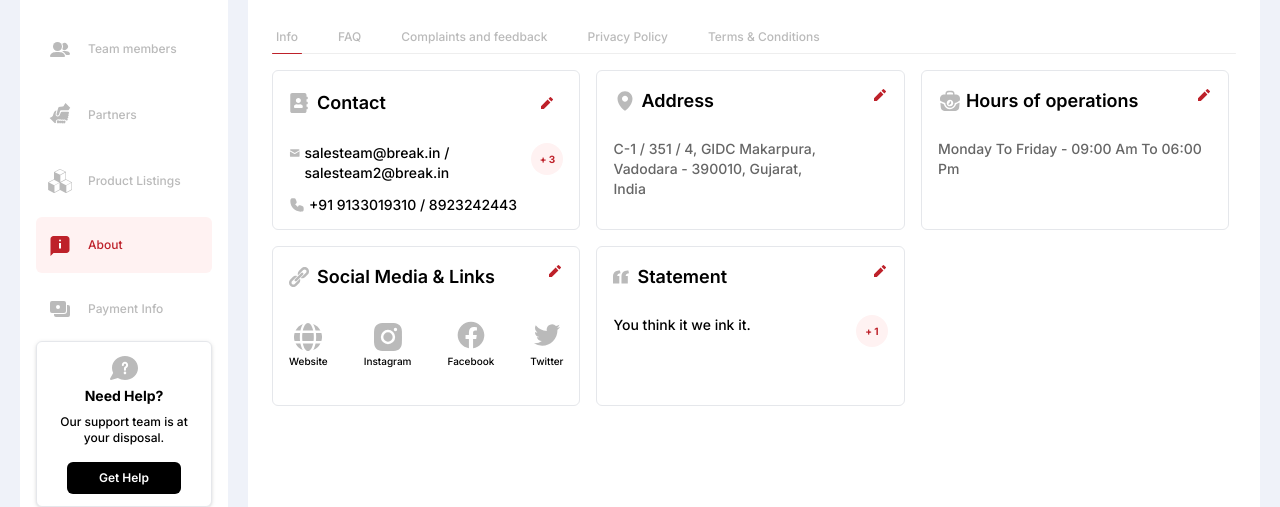
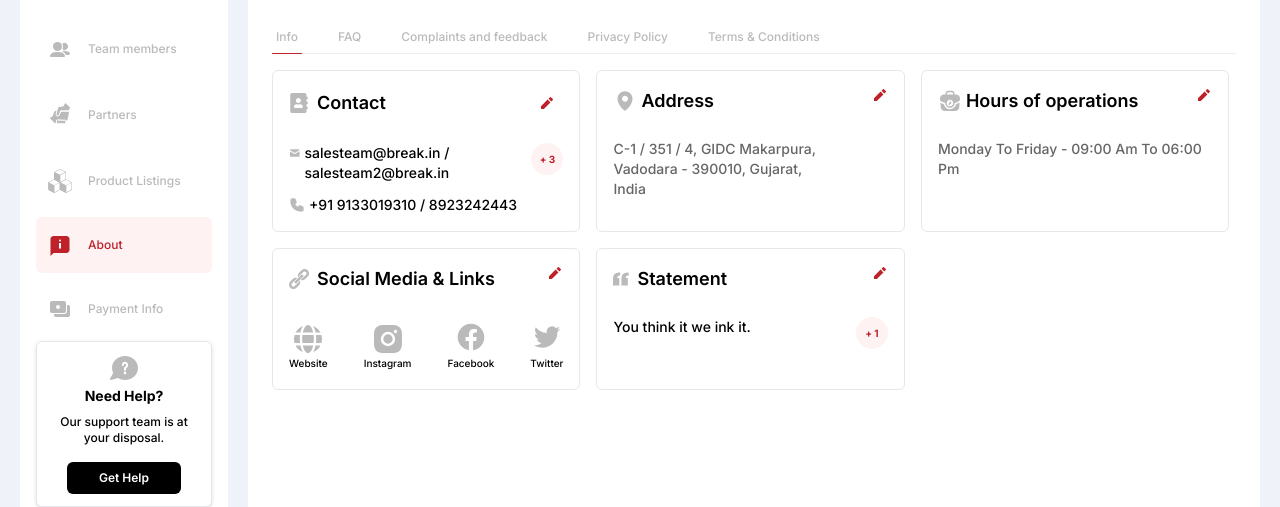
Before and after one commit to ManiKsi/ElRedChallenge, a React (Create React App) app: page / in a window 1280 px wide. Shown: the part 291-798 px from the top of the page. Built offline with nearby package versions, Linux system fonts and the light colour scheme.

Commit message:
'firebase'

```diff
--- a/src/components/Tabs/Info-components/Address.js
+++ b/src/components/Tabs/Info-components/Address.js
@@ -3,7 +3,7 @@ import { LocationPin, PencilIcon } from "../../../assets/Svgs";
 
 const Address = () => {
   return (
-    <div className='border rounded-md p-4 shrink-0 h-40 w-[32%] font-medium  '>
+    <div className='border rounded-md p-4 shrink-0 min-h-[100px]  w-[32%] font-medium  '>
       <div className='flex justify-between'>
         <div className='text-lg font-semibold flex items-center'>
           <LocationPin fill='#bababa' className='w-6 h-6 mr-1' /> Address{" "}
--- a/src/components/Tabs/Info-components/Contact.js
+++ b/src/components/Tabs/Info-components/Contact.js
@@ -225,7 +225,7 @@ const Contact = () => {
           Save
         </button>
       </SideDrawer>
-      <div className='border rounded-md p-4 shrink-0  h-40   w-[32%] font-medium  '>
+      <div className='border rounded-md p-4 shrink-0  min-h-[100px]   w-[32%] font-medium  '>
         <div className='flex justify-between '>
           <div className='text-lg font-semibold flex items-center'>
             <AddressBookIcon fill='#bababa' className='w-5 h-5 mr-2' /> Contact{" "}
--- a/src/components/Tabs/Info-components/HoOperations.js
+++ b/src/components/Tabs/Info-components/HoOperations.js
@@ -3,7 +3,7 @@ import { PencilIcon, Suitcase } from "../../../assets/Svgs";
 
 const HoOperations = () => {
   return (
-    <div className='border rounded-md p-4 shrink-0 h-40  w-[32%] font-medium  '>
+    <div className='border rounded-md p-4 shrink-0 min-h-[100px]  w-[32%] font-medium  '>
       <div className='flex justify-between'>
         <div className='text-lg font-semibold flex items-center'>
           <Suitcase fill='#bababa' className='w-6 h-6 mr-1' />
--- a/src/components/Tabs/Info-components/Social.js
+++ b/src/components/Tabs/Info-components/Social.js
@@ -10,7 +10,7 @@ import {
 
 const Social = () => {
   return (
-    <div className='border rounded-md p-4 shrink-0 h-40 w-[32%] font-medium  '>
+    <div className='border rounded-md p-4 shrink-0 min-h-[100px]  w-[32%] font-medium  '>
       <div className='flex justify-between'>
         <div className='text-lg font-semibold flex items-center'>
           <LinkIcon fill='#bababa' className='w-5 h-5 mr-2' />
--- a/src/components/Tabs/Info-components/Statement.js
+++ b/src/components/Tabs/Info-components/Statement.js
@@ -3,7 +3,7 @@ import { PencilIcon, QuotesIcon } from "../../../assets/Svgs";
 
 const Statement = () => {
   return (
-    <div className='border rounded-md p-4 shrink-0  h-40   w-[32%] font-medium  '>
+    <div className='border rounded-md p-4 shrink-0  min-h-[100px]   w-[32%] font-medium  '>
       <div className='flex justify-between '>
         <div className='text-lg font-semibold flex items-center'>
           <QuotesIcon fill='#bababa' className='w-4 h-4 mr-2' /> Statement{" "}
```
